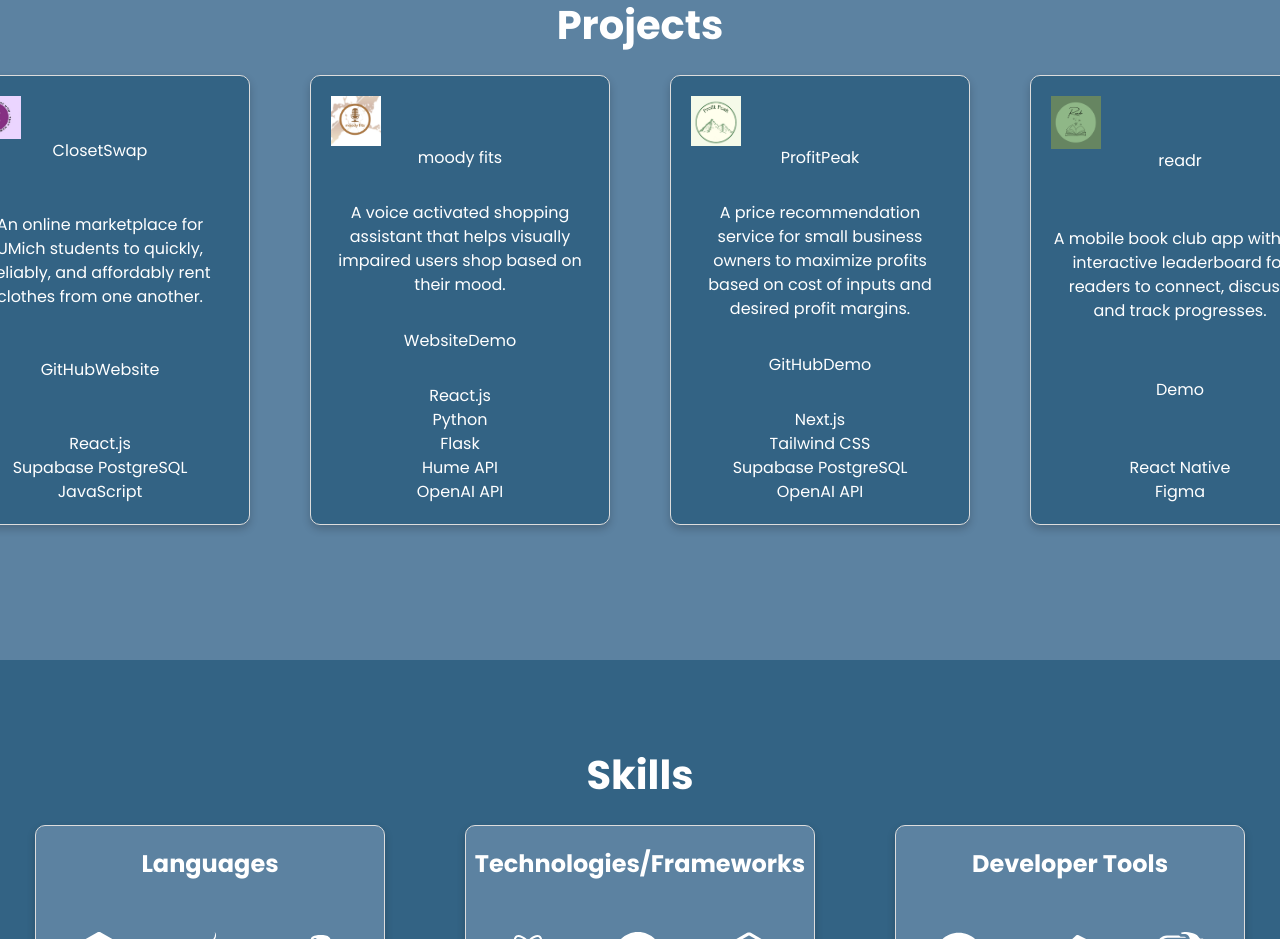
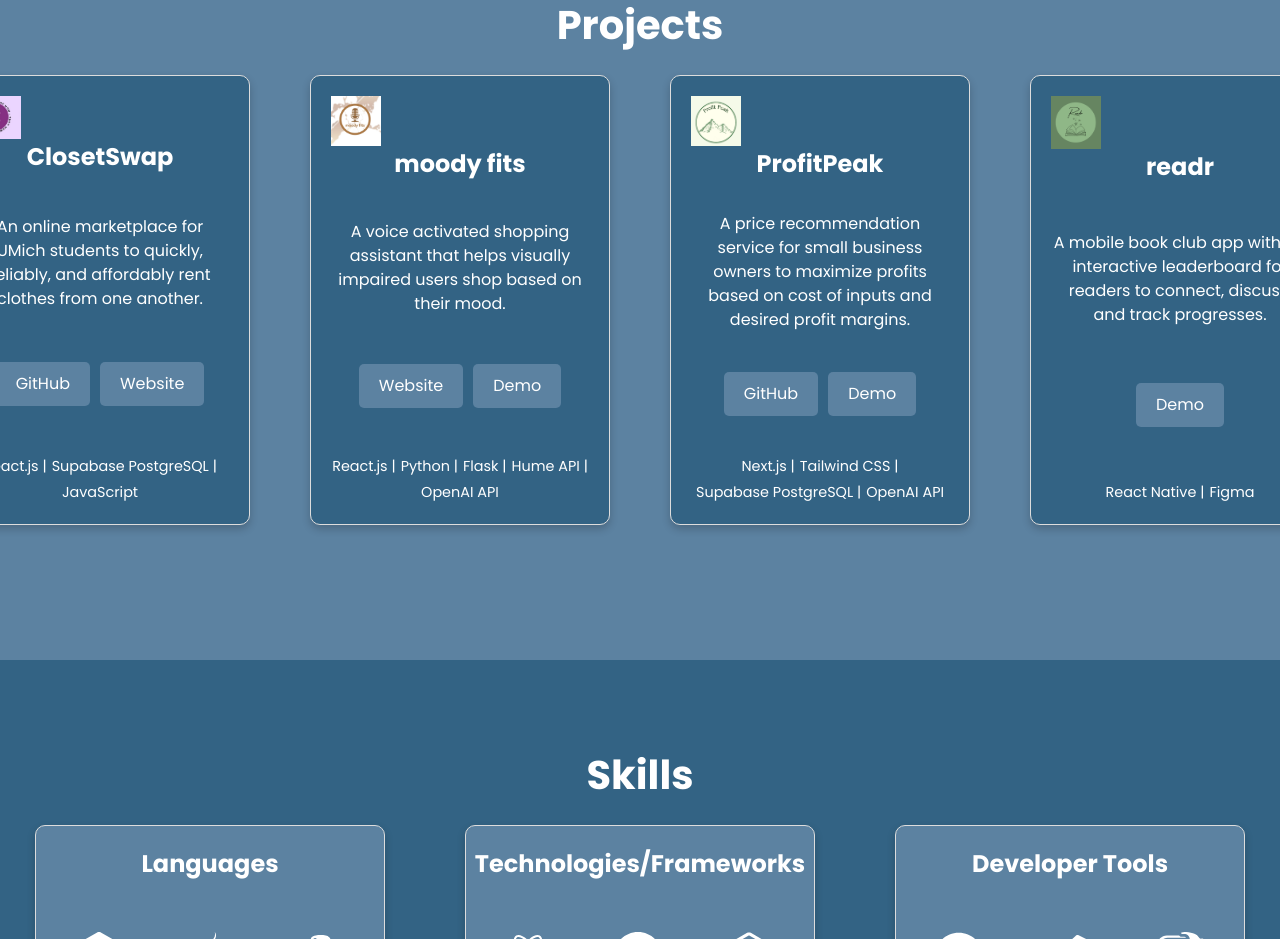
Before and after one commit to meghnar05/personal-website, a Next.js app: page / in a window 1280 px wide. Shown: the part 2540-3479 px from the top of the page. Built offline with nearby package versions, Linux system fonts and the light colour scheme.

Commit message:
fixed projects formatting

```diff
--- a/src/components/Projects.module.css
+++ b/src/components/Projects.module.css
@@ -63,3 +63,68 @@
   transform: scale(1.10);
   background-color: #336384;
 }
+
+.projectName {
+  font-size: 1.5rem;
+  font-weight: bold; /* Bold project name */
+  margin-bottom: 10px;
+}
+
+.projectDescription {
+  font-size: 1rem;
+  margin-bottom: 20px;
+  color: white;
+  font-family: 'Poppins', sans-serif;
+}
+
+.links {
+  display: flex;
+  justify-content: center;
+  gap: 10px;
+  margin-bottom: 10px; /* Ensure uniform spacing above skills section */
+  font-family: 'Poppins', sans-serif;
+}
+
+.link {
+  font-size: 1rem;
+  color: white;
+  text-decoration: none;
+  background-color: #5c82a1;
+  padding: 10px 20px;
+  border-radius: 5px;
+  transition: background-color 0.3s ease, color 0.3s ease;
+  font-family: 'Poppins', sans-serif;
+}
+
+.link:hover {
+  background-color: #0b3971;
+  color: white;
+}
+
+.skills {
+  text-align: left; /* Align skills list to the left */
+  margin-top: 10px;
+  font-family: 'Poppins', sans-serif;
+}
+
+.skillsList {
+  list-style: none;
+  padding: 0;
+  margin: 0;
+  display: flex; /* Display skills inline */
+  justify-content: center; /* Center align skills */
+  flex-wrap: wrap; /* Allow wrapping for smaller screens */
+  gap: 5px; /* Spacing between skills */
+  font-family: 'Poppins', sans-serif;
+}
+
+.skillItem {
+  font-size: 0.9rem;
+  font-family: 'Poppins', sans-serif;
+}
+
+.skillItem:not(:last-child)::after {
+  content: " | "; /* Add a pipe separator after each skill except the last */
+  color: white; /* Match separator color with text color */
+  font-family: 'Poppins', sans-serif;
+}
--- a/src/components/Skills.module.css
+++ b/src/components/Skills.module.css
@@ -92,7 +92,7 @@
   }
 
   .icon:hover {
-    color: #336384; /* Highlight color on hover */
+    color: #0b3971; /* Highlight color on hover */
     transform: scale(1.2);
   }
 
```
